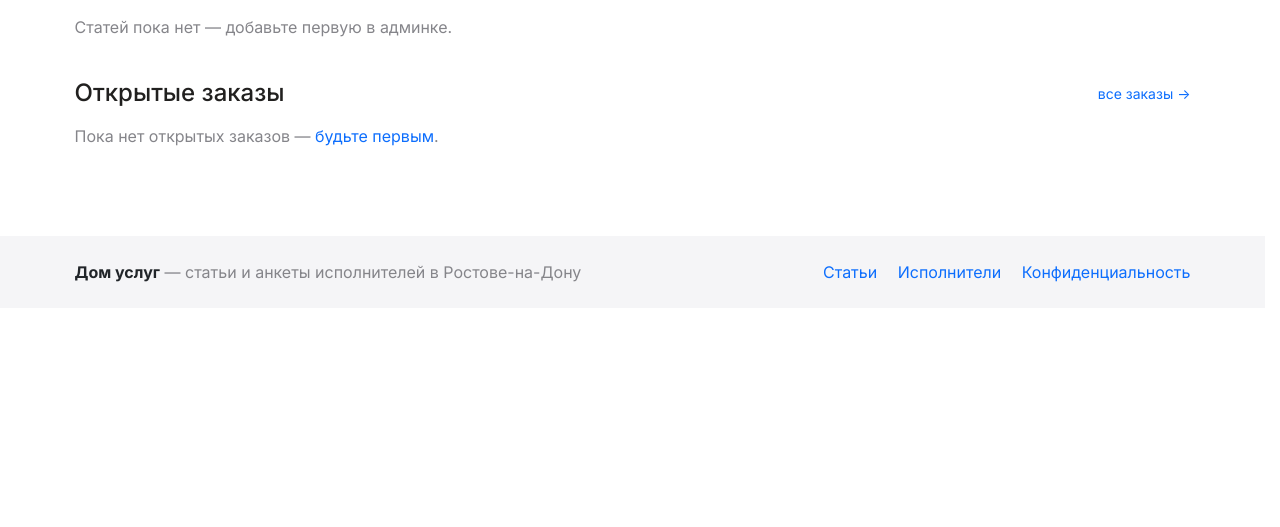
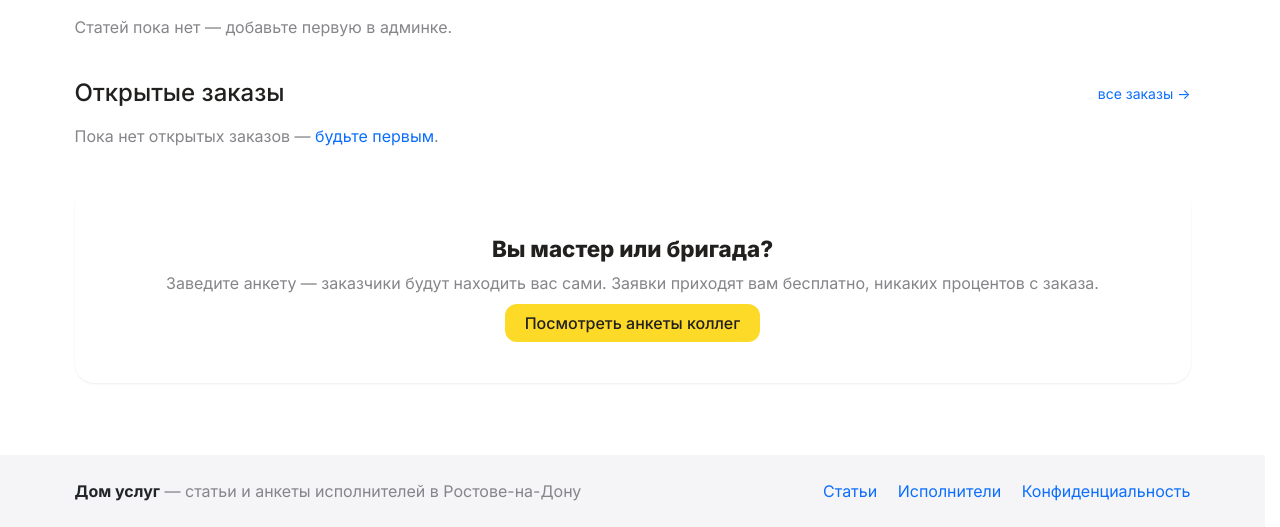
Before and after one commit to bigtol161/alinar, a Django app: page / in a window 1280 px wide. Shown: the part 644-1171 px from the top of the page. Before the commit the page ends 926 px from the top, so only its background shows below. Run offline with Django 5.2, Linux system fonts and the light colour scheme; the visitor is signed in with stand-in values (Sample User, id 1); data that the repository does not hold is empty.

Commit message:
Главная: блок-приглашение для исполнителей

```diff
--- a/news/templates/news/home.html
+++ b/news/templates/news/home.html
@@ -133,4 +133,20 @@
   {% endfor %}
 </div>
 
+{# Приглашение для второй аудитории — исполнителей: заявки бесплатно, без комиссии #}
+<div class="ya-card mt-4">
+  <div class="card-body p-4 p-md-5 text-center">
+    <h2 class="mb-2" style="font-size: 1.4rem; font-weight: 800;">Вы мастер или бригада?</h2>
+    <p class="ya-muted mb-3">
+      Заведите анкету — заказчики будут находить вас сами.
+      Заявки приходят вам бесплатно, никаких процентов с заказа.
+    </p>
+    {% if user.is_authenticated %}
+      <a href="{% url 'news:executor_list' %}" class="ya-btn text-decoration-none">Посмотреть анкеты коллег</a>
+    {% else %}
+      <a href="{% url 'register' %}" class="ya-btn text-decoration-none">Зарегистрироваться</a>
+    {% endif %}
+  </div>
+</div>
+
 {% endblock %}
```
